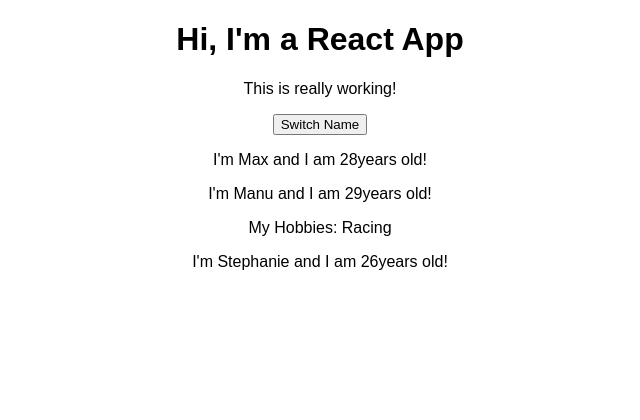
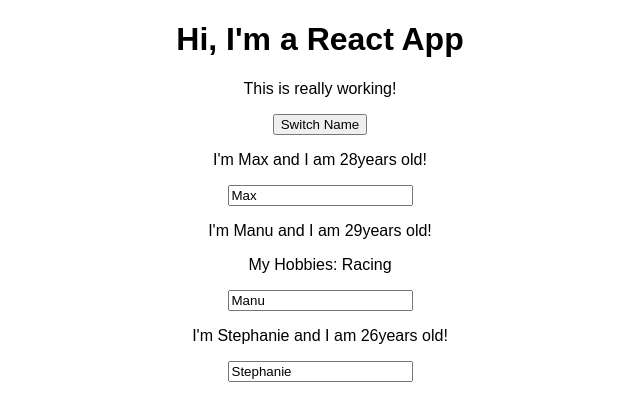
Before and after one commit to kobekyoko/react-complete, a React (Create React App) app: page / in a window 1280 px wide. Shown: the top 420 px of the page, without its empty margins (320-960 px from the left). Built offline with nearby package versions, Linux system fonts and the light colour scheme.

Commit message:
64Adding Two Way Binding using props.changed and event.target.value

```diff
--- a/src/App.js
+++ b/src/App.js
@@ -24,6 +24,16 @@
     });
   };
 
+  nameChangedHandler = event => {
+    this.setState({
+      persons: [
+        { name: "Max", age: 28 },
+        { name: event.target.value, age: 29 },
+        { name: "Stephanie", age: 27 }
+      ]
+    });
+  };
+
   render() {
     return (
       <div className='App'>
@@ -40,6 +50,7 @@
           name={this.state.persons[1].name}
           age={this.state.persons[1].age}
           click={this.switchNameHandler.bind(this, "Max!")}
+          changed={this.nameChangedHandler}
         >
           My Hobbies: Racing
         </Person>
--- a/src/Person/Person.js
+++ b/src/Person/Person.js
@@ -7,6 +7,7 @@
         I'm {props.name} and I am {props.age}years old!
       </p>
       <p>{props.children}</p>
+      <input type='text' onChange={props.changed} value={props.name} />
     </div>
   );
 };
```
